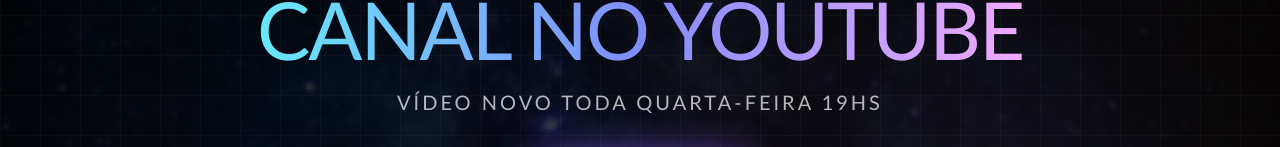
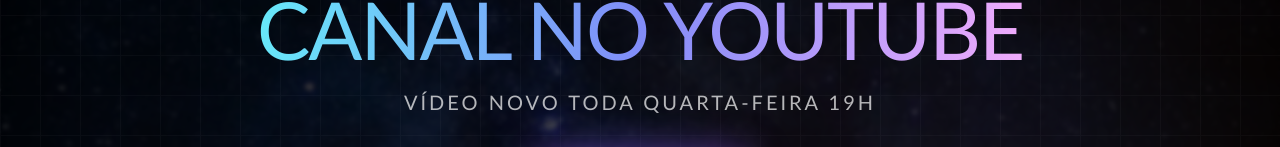
Before and after one commit to LeandroAcipreste/site-universo-de-lluz, a React (Vite) app: page /youtube in a window 1280 px wide. Shown: the part 225-372 px from the top of the page. Built offline with nearby package versions, Linux system fonts and the light colour scheme; a web font is replaced by a local one.

Commit message:
finalização da página conheça o ul

```diff
--- a/src/pages/youtube/youtube.tsx
+++ b/src/pages/youtube/youtube.tsx
@@ -49,7 +49,7 @@
             fontSize: 'clamp(0.9rem, 1.5vw + 0.4rem, 1.25rem)'
           }}
         >
-          VÍDEO NOVO TODA QUARTA-FEIRA 19HS
+          VÍDEO NOVO TODA QUARTA-FEIRA 19H
         </motion.p>
 
         <motion.div
```
